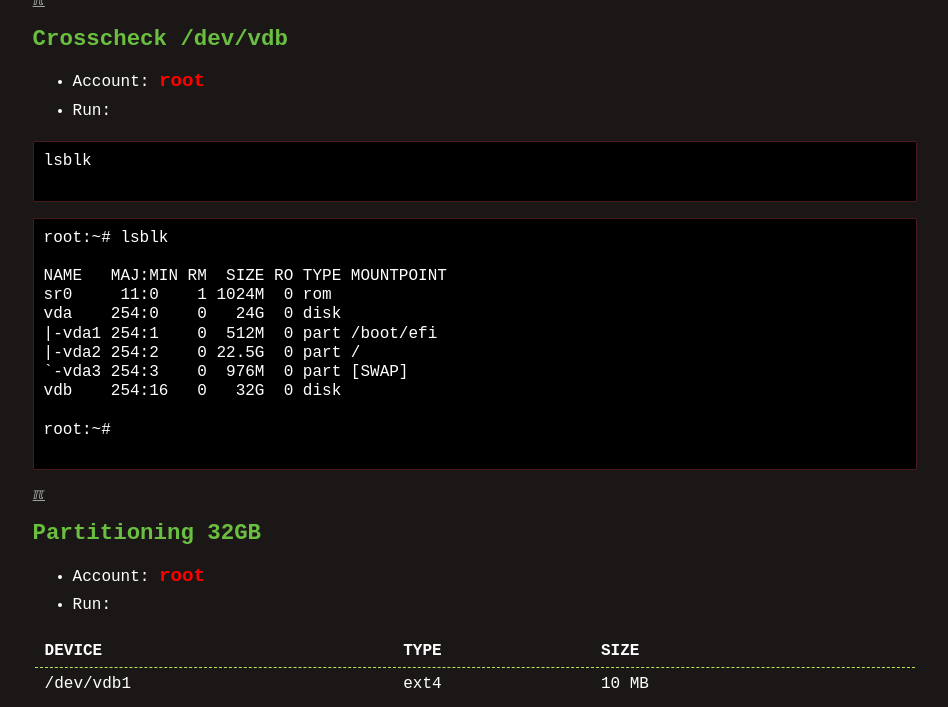
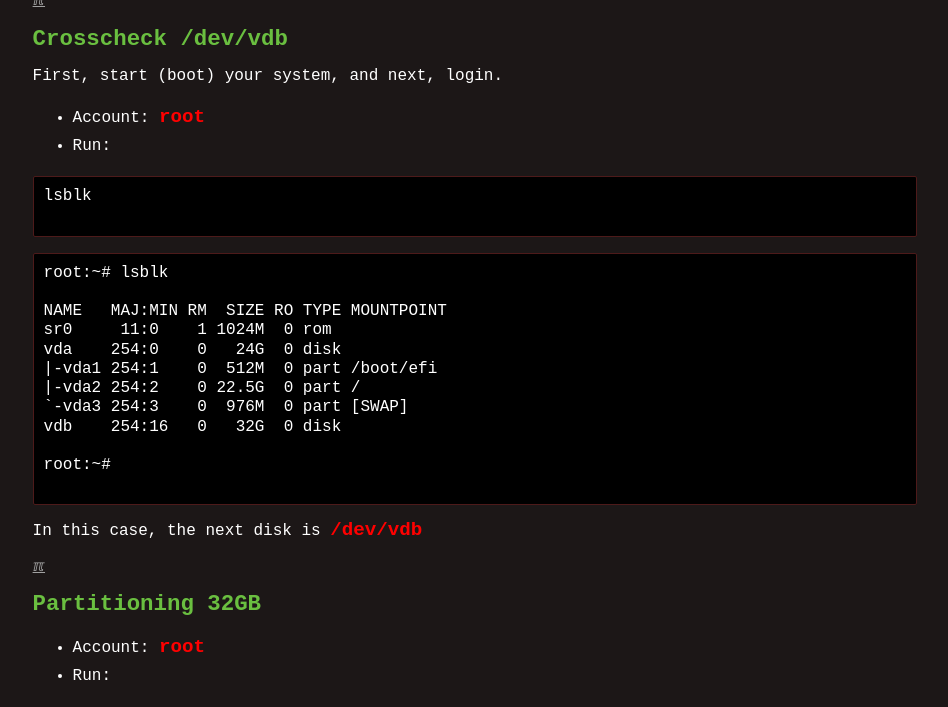
Before and after one commit to os2xx/doit, a Jekyll site: the page built from 016.md, in a window 1280 px wide and 900 px high, scrolled down 2888 px, cut to the strip 193-900 px from the top of the window. Shown: the whole strip, without its empty margins (165-1113 px from the left). Built offline with Jekyll 4.4.1, drawn with Linux system fonts in a browser that asks for light colours.

Commit message:
modified:   015.pmd 016.pmd

````diff
--- a/016.md
+++ b/016.md
@@ -37,6 +37,8 @@ tagline: UTM MacOS Silicon, VirtualDisk
 [&#x213C;](#)<br id="idx013">
 ## Crosscheck /dev/vdb
 
+First, start (boot) your system, and next, login.
+
 * Account: <span style="color:red; font-weight:bold; font-size:larger;">root</span>
 * Run:
 
@@ -59,6 +61,9 @@ vdb    254:16   0   32G  0 disk
 root:~#
 
 ```
+
+In this case, the next disk is
+<span style="color:red; font-weight:bold; font-size:larger;">/dev/vdb</span>
 
 [&#x213C;](#)<br id="idx014">
 ## Partitioning 32GB
@@ -119,6 +124,7 @@ vdb    254:16   0   32G  0 disk
 root:~#
 
 ```
+
 [&#x213C;](#)<br id="idx016">
 ## VirtualDisk Format /dev/vdb1
 
````
Also changed, not shown: 015.md (+5 -0 lines), 2 other files.
